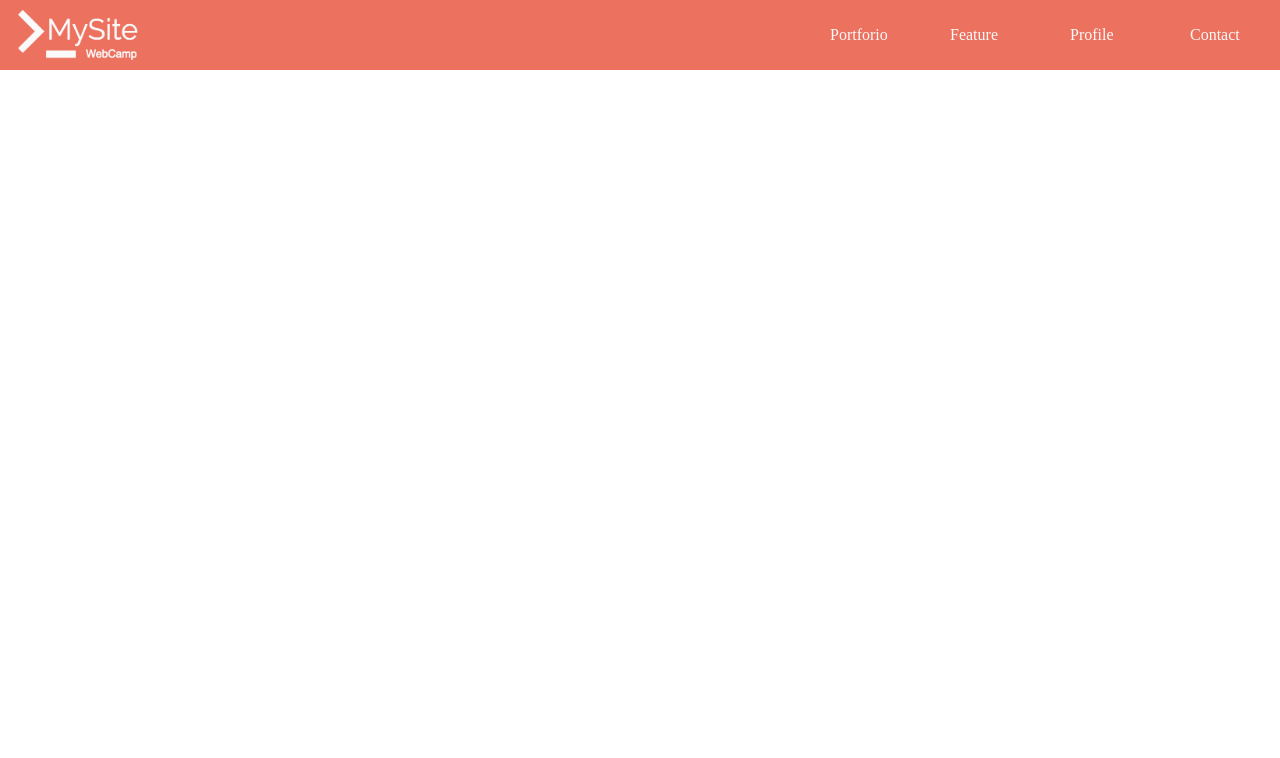
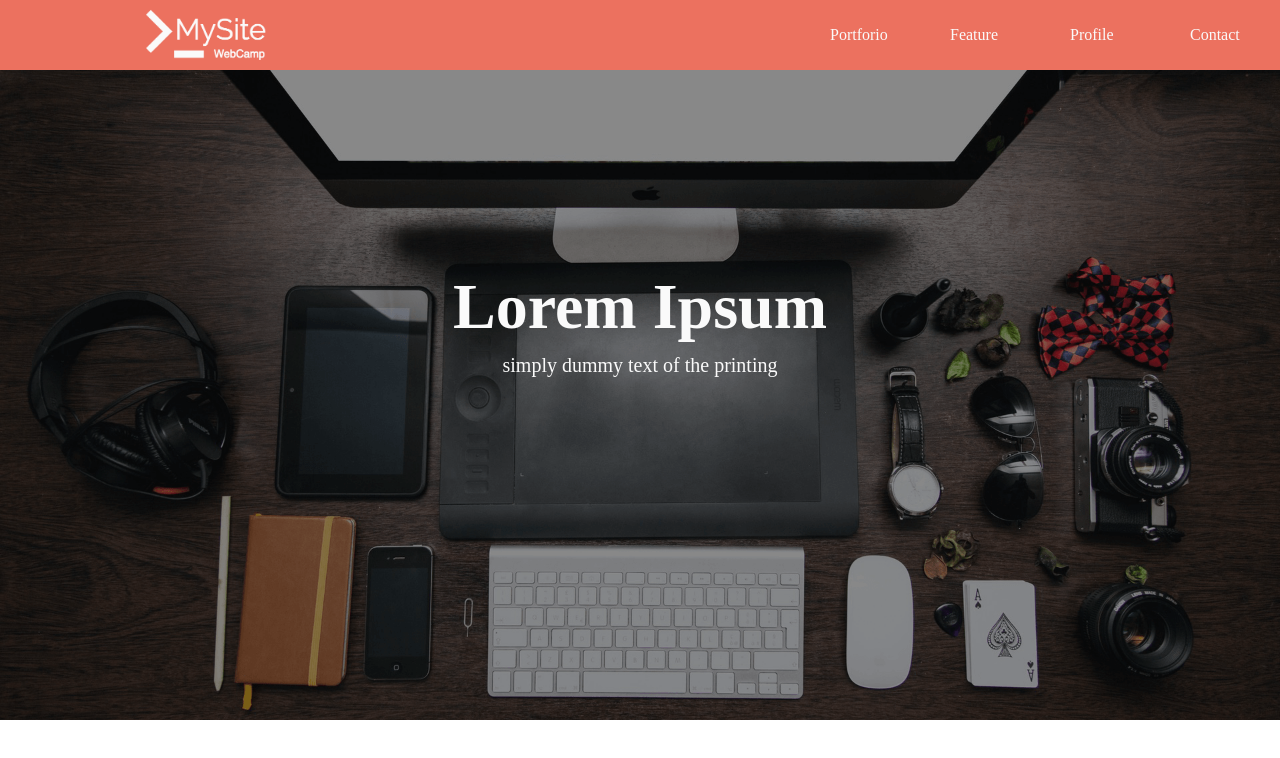
Before and after one commit to NZTK/1-10, a plain HTML site: page index.html in a window 1280 px wide. Drawn offline with Linux system fonts and the light colour scheme.

Commit message:
[Add] main-visual

```diff
--- a/index.html
+++ b/index.html
@@ -31,5 +31,10 @@
         	</ul>
         </nav>
 	</header><!-- /header -->
-
+<section id="mv">
+	<div class="container">
+		<h1 class="mv-title">Lorem Ipsum</h1>
+		<p class="mv-text">simply dummy text of the printing</p>
+	</div>
+</section>
 </body>
--- a/style.css
+++ b/style.css
@@ -41,3 +41,25 @@ header {
 .nav-list a {
 	color: #fafafa;
 }
+
+#mv {
+	width: 100%;
+	height: 650px;
+	text-align: center;
+	color: #fafafa;
+	background-image: url(img/mv.png);
+	background-size: cover;
+	background-position:center;
+}
+.container{
+	width: 1024px;
+	margin: 0 auto;
+}
+.mv-title{
+	padding-top: 200px;
+	font-size: 64px;
+}
+.mv-text{
+	padding-top: 10px;
+	font-size: 20px;
+}
```
